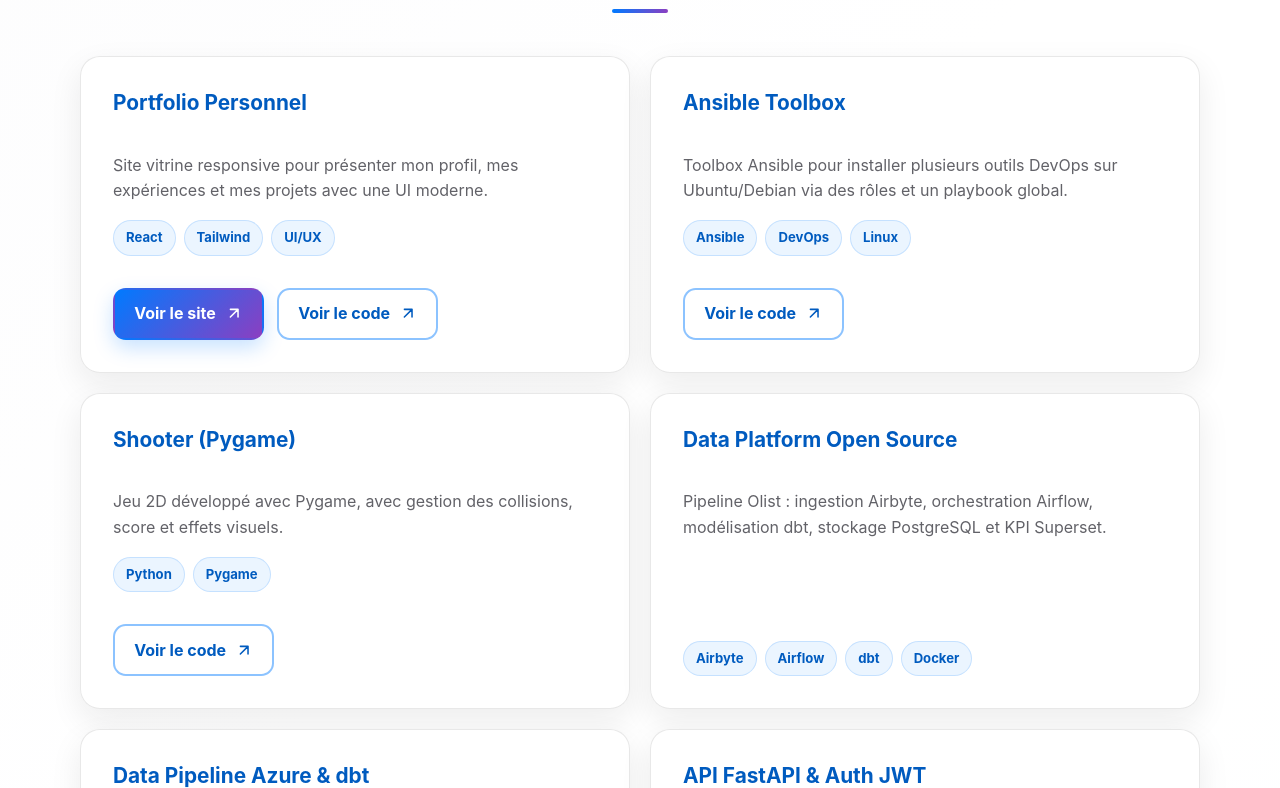
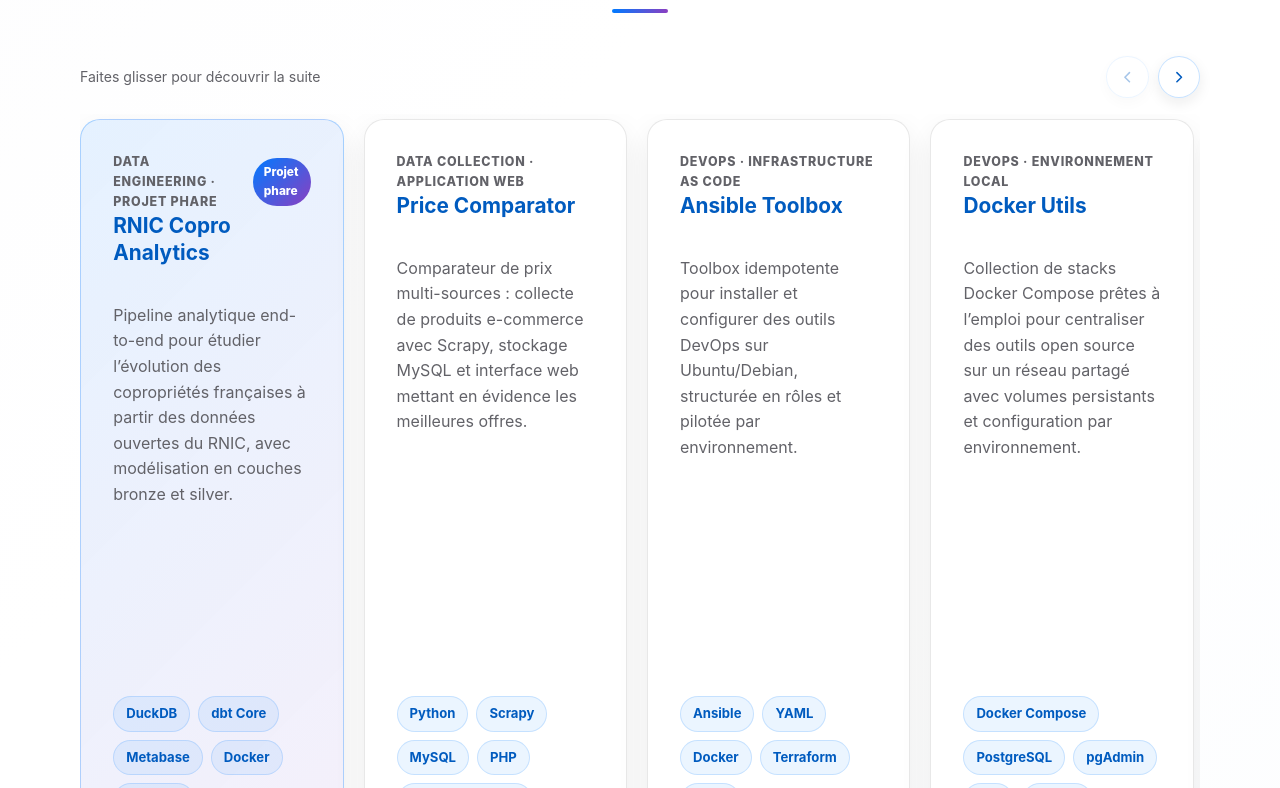
Before and after one commit to BryanFotso/Portfolio, a React (Create React App) app: page / in a window 1280 px wide. Shown: the part 3772-4560 px from the top of the page. Built offline with nearby package versions, Linux system fonts and the light colour scheme.

Commit message:
feat: showcase projects with accessible carousels

```diff
--- /dev/null
+++ b/src/components/ui/HorizontalCarousel.js
@@ -0,0 +1,81 @@
+import { useCallback, useEffect, useRef, useState } from 'react';
+
+import Icon from 'components/ui/Icon';
+
+const HorizontalCarousel = ({ id, label, children }) => {
+  const trackRef = useRef(null);
+  const [canScrollLeft, setCanScrollLeft] = useState(false);
+  const [canScrollRight, setCanScrollRight] = useState(true);
+
+  const updateControls = useCallback(() => {
+    const track = trackRef.current;
+
+    if (!track) return;
+
+    const maxScrollLeft = track.scrollWidth - track.clientWidth;
+    setCanScrollLeft(track.scrollLeft > 4);
+    setCanScrollRight(track.scrollLeft < maxScrollLeft - 4);
+  }, []);
+
+  useEffect(() => {
+    const track = trackRef.current;
+
+    if (!track) return undefined;
+
+    updateControls();
+    track.addEventListener('scroll', updateControls, { passive: true });
+    window.addEventListener('resize', updateControls);
+
+    return () => {
+      track.removeEventListener('scroll', updateControls);
+      window.removeEventListener('resize', updateControls);
+    };
+  }, [updateControls]);
+
+  const scroll = (direction) => {
+    const track = trackRef.current;
+
+    if (!track) return;
+
+    const reduceMotion = window.matchMedia?.('(prefers-reduced-motion: reduce)').matches;
+    track.scrollBy({
+      left: direction * Math.max(track.clientWidth * 0.9, 280),
+      behavior: reduceMotion ? 'auto' : 'smooth',
+    });
+  };
+
+  return (
+    <div className="carousel">
+      <div className="carousel-toolbar">
+        <p className="carousel-hint">Faites glisser pour découvrir la suite</p>
+        <div className="carousel-controls" aria-label={`Navigation du carrousel ${label}`}>
+          <button
+            type="button"
+            className="carousel-button"
+            aria-label="Afficher les éléments précédents"
+            aria-controls={id}
+            disabled={!canScrollLeft}
+            onClick={() => scroll(-1)}
+          >
+            <Icon name="chevronLeft" />
+          </button>
+          <button
+            type="button"
+            className="carousel-button"
+            aria-label="Afficher les éléments suivants"
+            aria-controls={id}
+            disabled={!canScrollRight}
+            onClick={() => scroll(1)}
+          >
+            <Icon name="chevronRight" />
+          </button>
+        </div>
+      </div>
+      <div id={id} ref={trackRef} className="carousel-viewport" aria-label={label} tabIndex="0">
+        {children}
+      </div>
+    </div>
+  );
+};
+
+export default HorizontalCarousel;
--- a/src/components/ui/Icon.js
+++ b/src/components/ui/Icon.js
@@ -3,6 +3,8 @@ const paths = {
   building: 'M3 21h18M6 21V5l6-3 6 3v16M9 9h1m-1 4h1m4-4h1m-1 4h1',
   chart: 'M4 19V9m6 10V5m6 14v-7m4 7H2',
   check: 'm5 12 4 4L19 6',
+  chevronLeft: 'm15 18-6-6 6-6',
+  chevronRight: 'm9 18 6-6-6-6',
   cloud: 'M17.5 19H7a5 5 0 1 1 1.7-9.7A6 6 0 0 1 20 12a3.5 3.5 0 0 1-2.5 7Z',
   code: 'm8 9-4 3 4 3m8-6 4 3-4 3m-2-9-4 12',
   download: 'M12 3v12m-5-5 5 5 5-5M5 21h14',
--- a/src/data/projects.js
+++ b/src/data/projects.js
@@ -1,49 +1,63 @@
 const projects = [
   {
+    title: 'RNIC Copro Analytics',
+    category: 'Data Engineering · Projet phare',
+    description:
+      'Pipeline analytique end-to-end pour étudier l’évolution des copropriétés françaises à partir des données ouvertes du RNIC, avec modélisation en couches bronze et silver.',
+    technologies: ['DuckDB', 'dbt Core', 'Metabase', 'Docker', 'SQLFluff'],
+    repository: 'https://github.com/BryanFotso/rnic-copro-analytics',
+    featured: true,
+  },
+  {
+    title: 'Price Comparator',
+    category: 'Data Collection · Application web',
+    description:
+      'Comparateur de prix multi-sources : collecte de produits e-commerce avec Scrapy, stockage MySQL et interface web mettant en évidence les meilleures offres.',
+    technologies: ['Python', 'Scrapy', 'MySQL', 'PHP', 'Docker Compose'],
+    repository: 'https://github.com/BryanFotso/Price-Comparator',
+  },
+  {
+    title: 'Ansible Toolbox',
+    category: 'DevOps · Infrastructure as Code',
+    description:
+      'Toolbox idempotente pour installer et configurer des outils DevOps sur Ubuntu/Debian, structurée en rôles et pilotée par environnement.',
+    technologies: ['Ansible', 'YAML', 'Docker', 'Terraform', 'Linux'],
+    repository: 'https://github.com/BryanFotso/Ansible-Toolbox',
+  },
+  {
+    title: 'Docker Utils',
+    category: 'DevOps · Environnement local',
+    description:
+      'Collection de stacks Docker Compose prêtes à l’emploi pour centraliser des outils open source sur un réseau partagé avec volumes persistants et configuration par environnement.',
+    technologies: ['Docker Compose', 'PostgreSQL', 'pgAdmin', 'n8n', 'Ollama'],
+    repository: 'https://github.com/BryanFotso/Docker-utils',
+  },
+  {
+    title: 'PING-51',
+    category: 'Projet d’équipe · Data Platform',
+    description:
+      'Application web de préparation, d’analyse et de visualisation de données open source, avec backend Flask, frontend React et stockage MySQL.',
+    contribution:
+      'Développement backend, gestion des fichiers et des logs, traitement de plusieurs formats et conteneurisation de la plateforme.',
+    technologies: ['Python', 'Flask', 'React', 'TypeScript', 'MySQL', 'Docker'],
+    repository: 'https://github.com/BryanFotso/PING-51',
+  },
+  {
     title: 'Portfolio Personnel',
+    category: 'Frontend · Personal Branding',
     description:
-      'Site vitrine responsive pour présenter mon profil, mes expériences et mes projets avec une UI moderne.',
-    technologies: ['React', 'Tailwind', 'UI/UX'],
+      'Portfolio responsive conçu pour présenter mon profil, mes expériences et mes réalisations avec une interface accessible et une chaîne CI/CD complète.',
+    technologies: ['React', 'Tailwind CSS', 'Jest', 'Docker', 'GitHub Actions'],
     repository: 'https://github.com/BryanFotso/Portfolio',
     demo: 'https://bryanfotso.github.io/Portfolio/',
   },
   {
-    title: 'Ansible Toolbox',
+    title: 'Shooter (Pygame)',
+    category: 'Développement Python · Jeu 2D',
     description:
-      'Toolbox Ansible pour installer plusieurs outils DevOps sur Ubuntu/Debian via des rôles et un playbook global.',
-    technologies: ['Ansible', 'DevOps', 'Linux'],
-    repository: 'https://github.com/BryanFotso/Ansible-Toolbox',
-  },
-  {
-    title: 'Shooter (Pygame)',
-    description:
-      'Jeu 2D développé avec Pygame, avec gestion des collisions, score et effets visuels.',
+      'Jeu 2D développé avec Pygame, intégrant gestion des collisions, système de score et effets visuels.',
     technologies: ['Python', 'Pygame'],
     repository: 'https://github.com/BryanFotso/SHOOTER',
-  },
-  {
-    title: 'Data Platform Open Source',
-    description:
-      'Pipeline Olist : ingestion Airbyte, orchestration Airflow, modélisation dbt, stockage PostgreSQL et KPI Superset.',
-    technologies: ['Airbyte', 'Airflow', 'dbt', 'Docker'],
-  },
-  {
-    title: 'Data Pipeline Azure & dbt',
-    description:
-      'Pipeline Azure avec Data Factory, Data Lake et Synapse, orchestré avec dbt pour la transformation et la qualité.',
-    technologies: ['Azure', 'dbt', 'Python'],
-  },
-  {
-    title: 'API FastAPI & Auth JWT',
-    description:
-      'API REST sécurisée avec authentification JWT, déploiement Docker, tests Pytest et CI/CD GitHub Actions.',
-    technologies: ['FastAPI', 'Docker', 'Pytest'],
-  },
-  {
-    title: 'Dashboard Power BI',
-    description:
-      'Visualisation de KPI métiers connectée à PostgreSQL, avec automatisation de la collecte et du reporting.',
-    technologies: ['Power BI', 'PostgreSQL', 'SQL'],
   },
 ];
 
--- a/src/sections/Certifications.js
+++ b/src/sections/Certifications.js
@@ -1,12 +1,13 @@
 import Card from 'components/ui/Card';
 import ExternalLink from 'components/ui/ExternalLink';
+import HorizontalCarousel from 'components/ui/HorizontalCarousel';
 import Section from 'components/ui/Section';
 import TechTag from 'components/ui/TechTag';
 import certifications from 'data/certifications';
 
 const Certifications = () => (
   <Section id="certifications" title="Certifications">
-    <div className="card-grid">
+    <HorizontalCarousel id="certifications-carousel" label="Certifications obtenues">
       {certifications.map((certification) => (
         <Card key={certification.title} className="certification-card">
           <span className="period">{certification.date}</span>
@@ -25,7 +26,7 @@ const Certifications = () => (
           )}
         </Card>
       ))}
-    </div>
+    </HorizontalCarousel>
   </Section>
 );
 
--- a/src/sections/Hero.js
+++ b/src/sections/Hero.js
@@ -20,7 +20,7 @@ const Hero = () => (
       </p>
 
       <div className="hero-buttons">
-        <a href="#contact" className="btn-primary">
+        <a href={`mailto:${profile.email}`} className="btn-primary">
           Me contacter <Icon name="email" />
         </a>
         <ExternalLink href={profile.resume} download>
--- a/src/sections/Projects.js
+++ b/src/sections/Projects.js
@@ -1,16 +1,29 @@
 import Card from 'components/ui/Card';
 import ExternalLink from 'components/ui/ExternalLink';
+import HorizontalCarousel from 'components/ui/HorizontalCarousel';
 import Section from 'components/ui/Section';
 import TechTag from 'components/ui/TechTag';
 import projects from 'data/projects';
 
 const Projects = () => (
   <Section id="projects" title="Projets">
-    <div className="card-grid">
+    <HorizontalCarousel id="projects-carousel" label="Projets sélectionnés">
       {projects.map((project) => (
-        <Card key={project.title} className="project-card">
+        <Card
+          key={project.title}
+          className={`project-card ${project.featured ? 'project-card--featured' : ''}`}
+        >
+          <div className="project-card-header">
+            <span className="project-category">{project.category}</span>
+            {project.featured && <span className="project-badge">Projet phare</span>}
+          </div>
           <h3>{project.title}</h3>
           <p>{project.description}</p>
+          {project.contribution && (
+            <p className="project-contribution">
+              <strong>Ma contribution :</strong> {project.contribution}
+            </p>
+          )}
           <div className="tag-list">
             {project.technologies.map((technology) => (
               <TechTag key={technology}>{technology}</TechTag>
@@ -30,7 +43,7 @@ const Projects = () => (
           )}
         </Card>
       ))}
-    </div>
+    </HorizontalCarousel>
   </Section>
 );
 
--- a/src/styles/globals.css
+++ b/src/styles/globals.css
@@ -438,6 +438,117 @@ a,
   flex-direction: column;
 }
 
+.project-card--featured {
+  background:
+    linear-gradient(135deg, rgba(0, 122, 255, 0.1), rgba(139, 63, 193, 0.08)), var(--surface);
+  border-color: rgba(0, 122, 255, 0.28);
+}
+
+.carousel {
+  min-width: 0;
+}
+
+.carousel-toolbar {
+  display: flex;
+  margin-bottom: 1rem;
+  align-items: center;
+  justify-content: space-between;
+  gap: 1rem;
+}
+
+.carousel-hint {
+  margin: 0;
+  color: var(--muted);
+  font-size: 0.88rem;
+}
+
+.carousel-controls {
+  display: flex;
+  gap: 0.55rem;
+}
+
+.carousel-button {
+  display: inline-grid;
+  width: 2.65rem;
+  height: 2.65rem;
+  padding: 0;
+  color: var(--blue-dark);
+  background: var(--surface);
+  border: 1px solid rgba(0, 122, 255, 0.22);
+  border-radius: 50%;
+  box-shadow: 0 5px 14px rgba(29, 29, 31, 0.08);
+  cursor: pointer;
+  place-items: center;
+  transition:
+    color 160ms ease,
+    background 160ms ease,
+    transform 160ms ease;
+}
+
+.carousel-button:hover:not(:disabled) {
+  color: #fff;
+  background: var(--blue);
+  transform: translateY(-1px);
+}
+
+.carousel-button:disabled {
+  cursor: not-allowed;
+  opacity: 0.35;
+}
+
+.carousel-viewport {
+  display: grid;
+  padding: 0.3rem 0.2rem 1.25rem;
+  grid-auto-columns: calc((100% - 3.75rem) / 4);
+  grid-auto-flow: column;
+  gap: 1.25rem;
+  overflow-x: auto;
+  overscroll-behavior-inline: contain;
+  scroll-snap-type: inline mandatory;
+  scrollbar-color: rgba(0, 122, 255, 0.35) transparent;
+  scrollbar-width: thin;
+}
+
+.carousel-viewport > * {
+  min-width: 0;
+  scroll-snap-align: start;
+}
+
+.project-card-header {
+  display: flex;
+  min-height: 1.8rem;
+  align-items: center;
+  justify-content: space-between;
+  gap: 0.75rem;
+}
+
+.project-category {
+  color: var(--muted);
+  font-size: 0.78rem;
+  font-weight: 800;
+  letter-spacing: 0.06em;
+  text-transform: uppercase;
+}
+
+.project-badge {
+  display: inline-flex;
+  padding: 0.3rem 0.65rem;
+  color: #fff;
+  background: linear-gradient(135deg, var(--blue), var(--purple));
+  border-radius: 999px;
+  font-size: 0.74rem;
+  font-weight: 800;
+}
+
+.project-contribution {
+  padding: 0.85rem 1rem;
+  color: var(--ink) !important;
+  background: rgba(0, 122, 255, 0.06);
+  border-left: 3px solid var(--blue);
+  border-radius: 0 0.65rem 0.65rem 0;
+  font-size: 0.92rem;
+}
+
 .project-card h3,
 .certification-card h3,
 .education-card h3 {
@@ -696,6 +807,10 @@ a,
   .skills-grid {
     grid-template-columns: repeat(2, minmax(0, 1fr));
   }
+
+  .carousel-viewport {
+    grid-auto-columns: calc((100% - 1.25rem) / 2);
+  }
 }
 
 @media (max-width: 700px) {
@@ -713,6 +828,18 @@ a,
 
   .section {
     padding: 4.5rem 1rem;
+  }
+
+  .carousel-toolbar {
+    align-items: flex-end;
+  }
+
+  .carousel-hint {
+    max-width: 12rem;
+  }
+
+  .carousel-viewport {
+    grid-auto-columns: 88%;
   }
 
   .experience-header {
```
Also changed, not shown: 1 other file (tests, documents, lock files or other folders).
